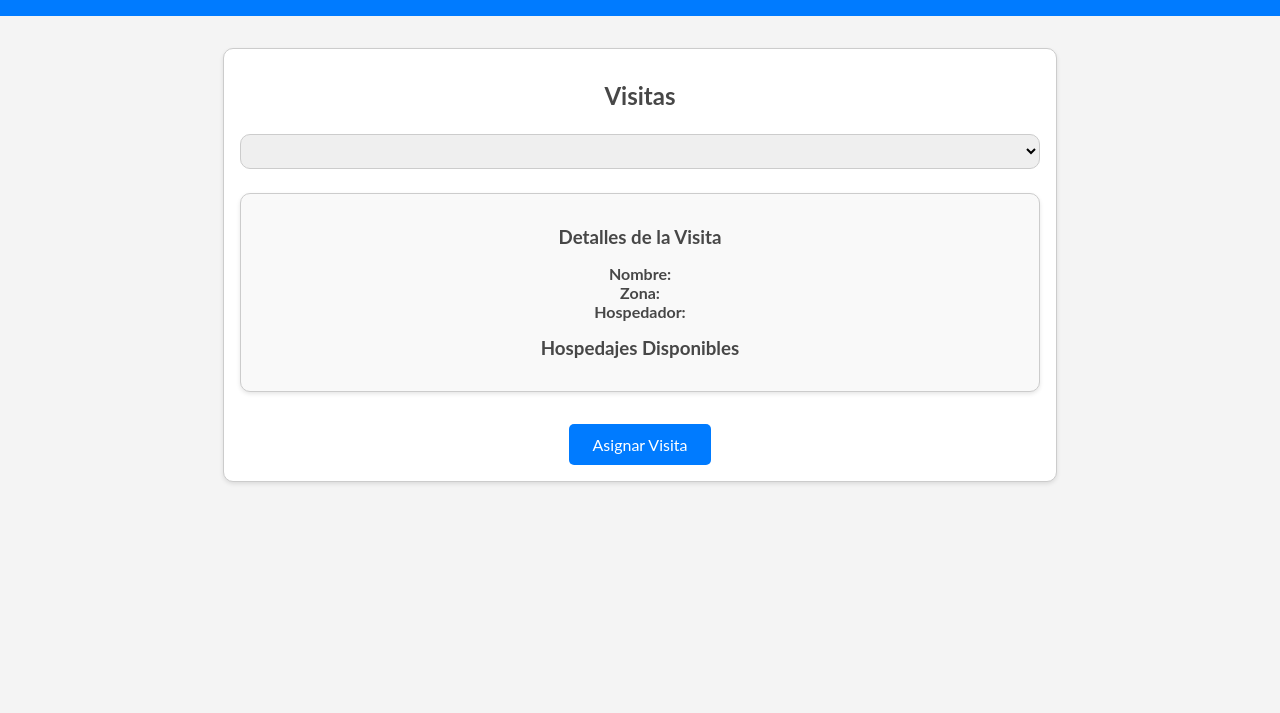
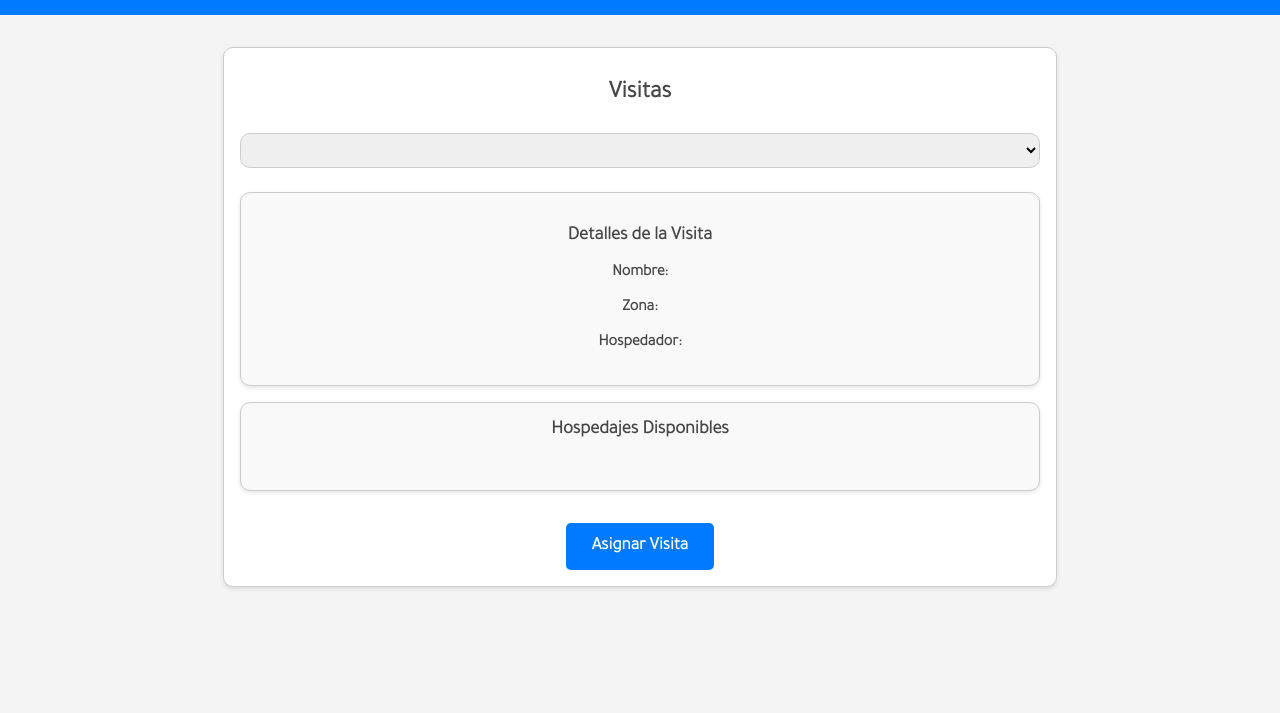
Before and after one commit to MemoryL3ak/Estudios, a website: page public/index.html in a window 1280 px wide. Shown: the part 87-800 px from the top of the page. Drawn offline with Linux system fonts and the light colour scheme; no server answers.

Commit message:
modif front

```diff
--- a/public/index.html
+++ b/public/index.html
@@ -5,6 +5,9 @@
   <meta name="viewport" content="width=device-width, initial-scale=1.0">
   <title>Proyecto Visitas</title>
   <link rel="stylesheet" href="styles.css">
+  <link rel="preconnect" href="https://fonts.googleapis.com">
+  <link rel="preconnect" href="https://fonts.gstatic.com" crossorigin>
+  <link href="https://fonts.googleapis.com/css2?family=Tajawal:wght@300&display=swap" rel="stylesheet">
   <!-- Agrega un archivo CSS para estilos -->
   <!-- Asegúrate de que la fuente "Lato" se esté cargando en tu proyecto (por ejemplo, desde Google Fonts) -->
 </head>
@@ -25,10 +28,16 @@
         <p><strong>Nombre:</strong> <span id="Nombre"></span></p>
         <p><strong>Zona:</strong> <span id="Zona"></span></p>
         <p><strong>Hospedador:</strong> <span id="Hospedador"></span></p>
-        <div id="hospedajesList">
-          <h3>Hospedajes Disponibles</h3>
+        </div>
+
+          <!-- Lista de hospedadores -->
+          <div class="bordered-container">
+            <h3>Hospedajes Disponibles</h3>
+            <div id="hospedajesList">
           <!-- Hospedajes se llenarán dinámicamente aquí -->
         </div>
+
+
       </div>
       <button id="asignarVisitaBtn" class="button">Asignar Visita</button>
       <!-- Agrega la clase "button" para los estilos del botón -->
--- a/public/script.js
+++ b/public/script.js
@@ -51,8 +51,10 @@ document.addEventListener('DOMContentLoaded', () => {
             fetch(`/hospedajes?zona=${visita.Zona}`)
               .then((response) => response.json())
               .then((hospedajes) => {
-                hospedajesList.innerHTML = ''; // Limpia la lista antes de agregar nuevos datos.
 
+              // Antes de llenar la lista de hospedadores, limpia las opciones anteriores
+              hospedajesList.innerHTML = '';
+              // Luego, llena la lista de hospedadores
               hospedajes.forEach((hospedaje) => {
                 const radioBtn = document.createElement('input');
                 radioBtn.type = 'radio';
--- a/public/styles.css
+++ b/public/styles.css
@@ -1,8 +1,16 @@
-/* Reset de estilos para quitar márgenes y rellenos predeterminados */
-html, body, h1, h2, h3, p, select, button {
-  margin: 0;
-  padding: 0;
+
+
+@media (max-width: 768px) {
+  /* Estilos para pantallas pequeñas */
+  /* Aquí puedes ajustar tamaños de fuente, márgenes y otros estilos para pantallas móviles */
 }
+
+
+/* Aplicar la fuente Tajawal a todos los elementos */
+body, h1, h2, h3, p, select, button {
+  font-family: 'Tajawal', sans-serif;
+}
+
 
 /* Estilos generales para el cuerpo de la página */
 body {
@@ -66,20 +74,22 @@ h1, h2, h3 {
 /* Lista de hospedajes */
 #hospedajesList {
   margin-top: 1rem;
+  font-family: 'Tajawal', sans-serif;
+
 }
 
 /* Botón de asignar visita */
 #asignarVisitaBtn {
   background-color: #007bff;
   color: #fff;
-  padding: 0.7rem 1.5rem;
-  font-size: 1rem;
+  padding: 0.8rem 1.6rem;
+  font-size: 1.1rem;
   border: none;
   cursor: pointer;
   margin-top: 2rem; /* Ajustar margen superior para separar del rectángulo de detalles */
   border-radius: 5px; /* Agregar bordes redondos al botón */
-  font-family: 'Lato', Arial, sans-serif;
-  font-weight: normal; /* Establecer el tipo de letra como no negrita */
+  font-family: 'Tajawal', sans-serif;
+  font-weight: bold; /* Establecer el tipo de letra como no negrita */
 }
 
 /* Mensaje emergente */
@@ -94,3 +104,18 @@ h1, h2, h3 {
   color: #ffffff;
   font-weight: normal;
 }
+
+/* Contenedor con borde para hospedadores disponibles */
+.bordered-container {
+  border: 1px solid #ccc; /* Agrega un borde suave alrededor del contenedor */
+  border-radius: 10px; /* Para bordes redondos */
+  margin-top: 1rem;
+  padding: 1rem; /* Espaciado interno para separar hospedadores del borde */
+  background-color: #f9f9f9; /* Fondo de color gris claro */
+  box-shadow: 0 2px 4px rgba(0, 0, 0, 0.1); /* Sombra suave */
+}
+/* Estilos para el título "Hospedadores Disponibles" */
+.bordered-container h3 {
+  margin: 0; /* Elimina el margen superior del título */
+  padding-bottom: 1rem; /* Espacio entre el título y la lista */
+}
```
